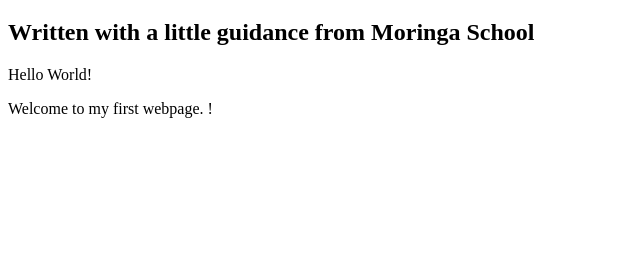
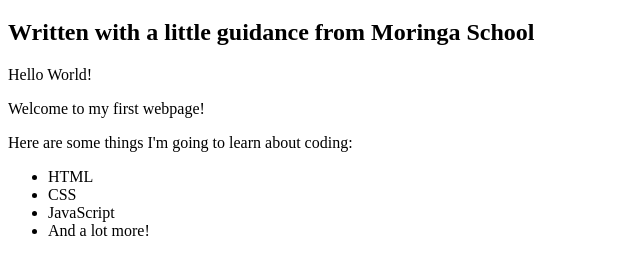
Before and after one commit to Joshua-Warui/my-first-webpage, a plain HTML site: page my-first-webpage.html in a window 1280 px wide. Shown: the part 61-336 px from the top of the page, without its empty margins (0-640 px from the left). Drawn offline with Linux system fonts and the light colour scheme.

Commit message:
add list elements

```diff
--- a/my-first-webpage.html
+++ b/my-first-webpage.html
@@ -6,7 +6,15 @@
   <body>
     <h1>My first webpage</h1>
     <h2>Written with a little guidance from Moringa School</h2>
+
     <p>Hello World!</p>
-    <p>Welcome to my first webpage. !</p>
+    <p>Welcome to my first webpage!</p>
+    <p>Here are some things I'm going to learn about coding:</p>
+    <ul>
+      <li>HTML</li>
+      <li>CSS</li>
+      <li>JavaScript</li>
+      <li>And a lot more!</li>
+    </ul>
   </body>
 </html>
```
